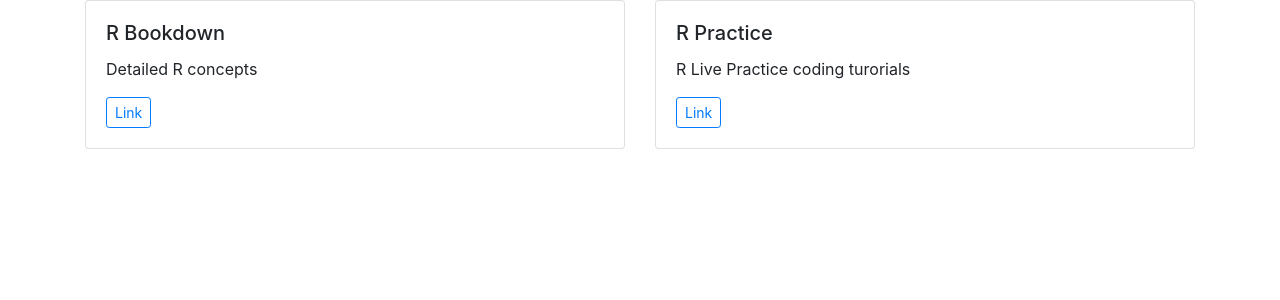
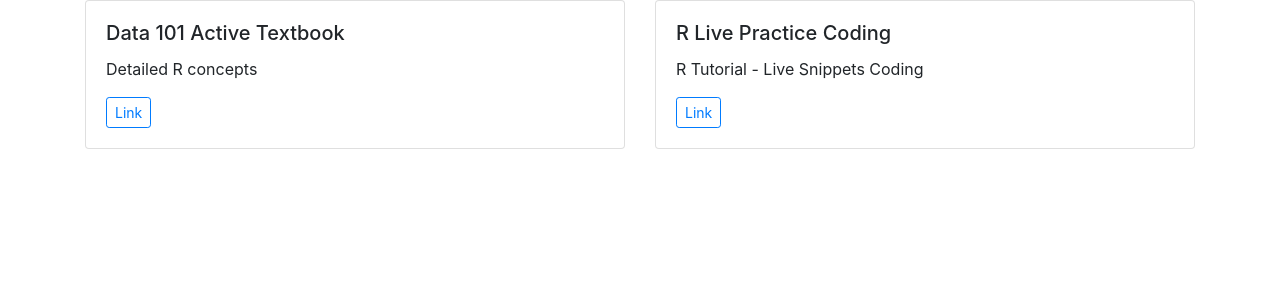
Before and after one commit to aditya0sehgal/Data101-textbook, a Flask app: page /R in a window 1280 px wide. Shown: the top 300 px of the page. Run offline with Flask 2, Linux system fonts and the light colour scheme; some libraries are stand-ins or nearby versions.

Commit message:
change in card title

```diff
--- a/templates/main-r.html
+++ b/templates/main-r.html
@@ -34,7 +34,7 @@
                     <img class="card-img-top" src="" alt="">
 
                     <div class="card-body">
-                        <h5 class="card-title">R Bookdown</h5>
+                        <h5 class="card-title">Data 101 Active Textbook</h5>
                         <p class="card-text">
                             Detailed R concepts
                         </p>
@@ -51,9 +51,9 @@
                     <img class="card-img-top" src="" alt="">
 
                     <div class="card-body">
-                        <h5 class="card-title">R Practice</h5>
+                        <h5 class="card-title">R Live Practice Coding</h5>
                         <p class="card-text">
-R Live Practice coding turorials
+R Tutorial - Live Snippets Coding
                         </p>
 
                         <a href="/Rdata101" class="btn btn-outline-primary btn-sm">
```
